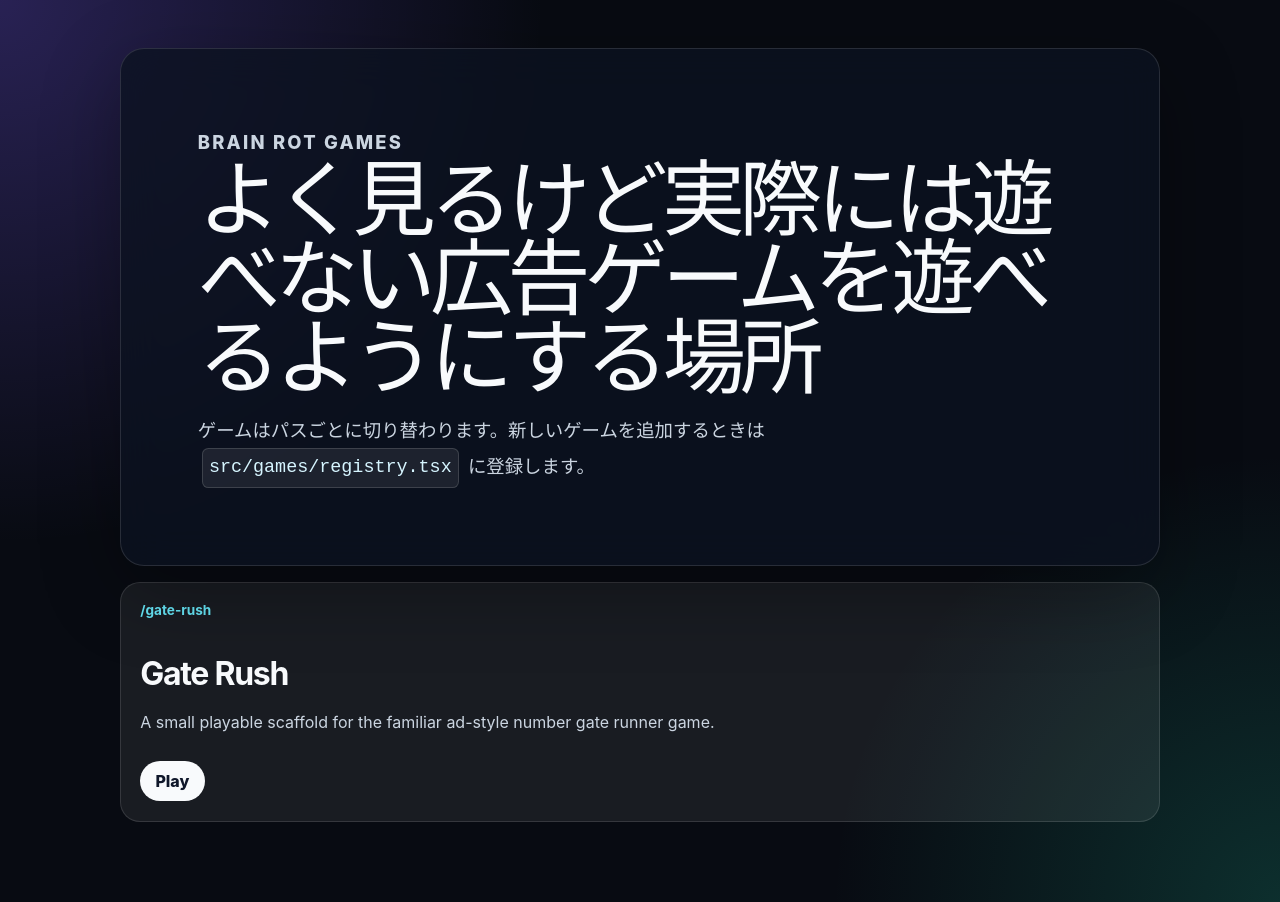
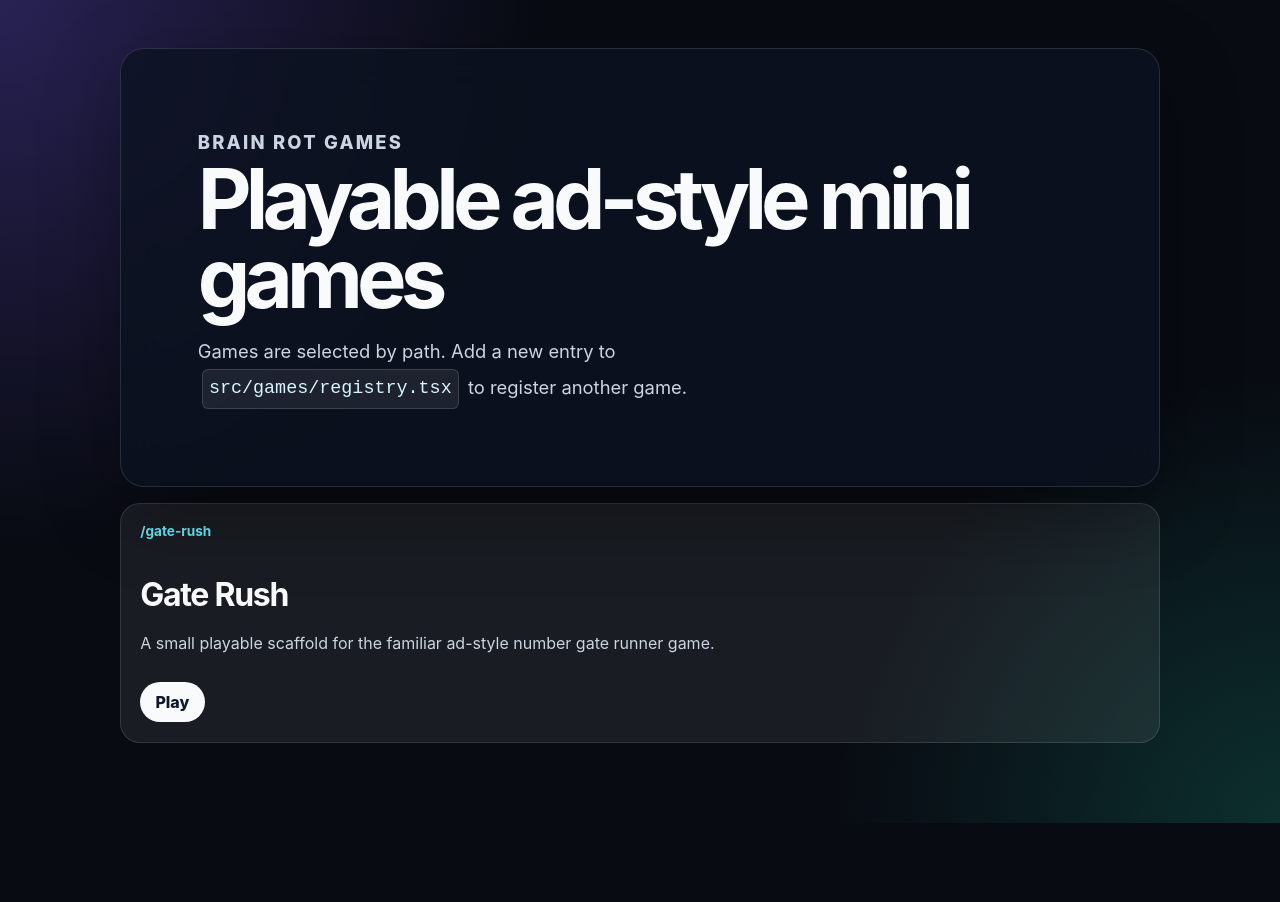
Before and after one commit to dieu-detruit/brain-rot-games, a React (Vite) app: page / in a window 1280 px wide. After the commit the page ends 823 px from the top, so only its background shows below. Built offline with nearby package versions, Linux system fonts and the light colour scheme.

Commit message:
Fix game selection narrowing

```diff
--- a/src/App.tsx
+++ b/src/App.tsx
@@ -19,9 +19,10 @@ function toGamePath(gameId: string): string {
 export function App() {
   const gameId = getGameIdFromPath();
   const selectedGame = findGame(gameId);
-  const SelectedGame = selectedGame?.component;
 
-  if (SelectedGame) {
+  if (selectedGame) {
+    const SelectedGame = selectedGame.component;
+
     return (
       <main className="app app--game">
         <nav className="top-nav" aria-label="site navigation">
@@ -46,10 +47,10 @@ export function App() {
     <main className="app">
       <section className="hero">
         <p className="eyebrow">Brain Rot Games</p>
-        <h1>よく見るけど実際には遊べない広告ゲームを遊べるようにする場所</h1>
+        <h1>Playable ad-style mini games</h1>
         <p>
-          ゲームはパスごとに切り替わります。新しいゲームを追加するときは
-          <code>src/games/registry.tsx</code> に登録します。
+          Games are selected by path. Add a new entry to
+          <code>src/games/registry.tsx</code> to register another game.
         </p>
       </section>
 
```
